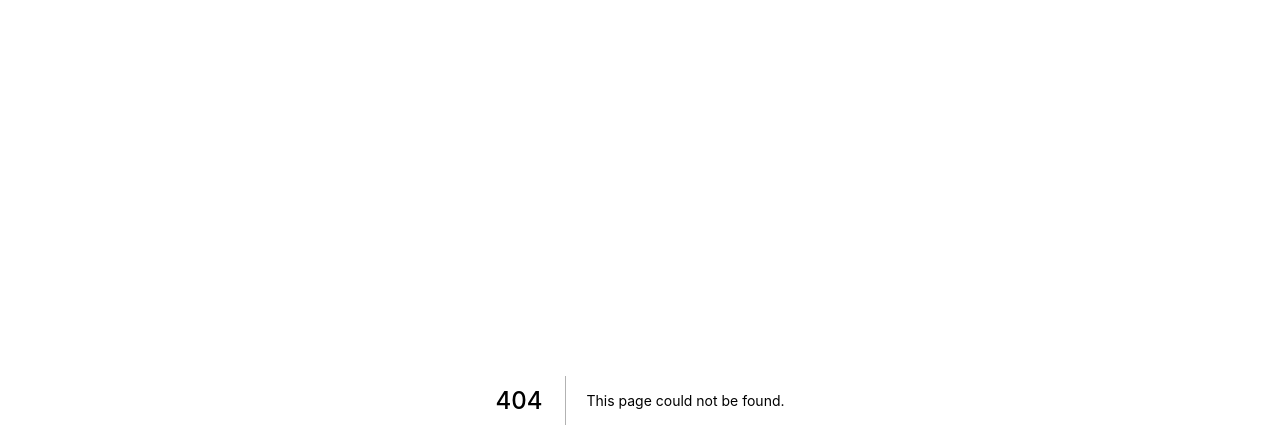
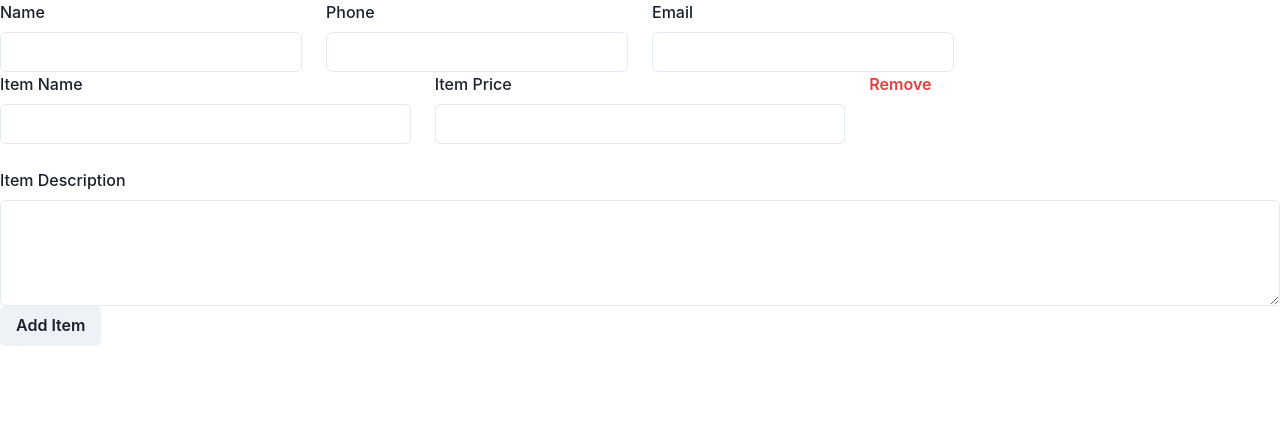
Before and after one commit to IHIutch/getthemenu, a Next.js app: page /profile in a window 1280 px wide. Before the commit this address had no page. Shown: the top 448 px of the page. Built offline with nearby package versions, Linux system fonts and the light colour scheme.

Commit message:
Add profile page

```diff
--- /dev/null
+++ b/layouts/default.js
@@ -0,0 +1,13 @@
+import React from "react";
+import { Box } from "@chakra-ui/react";
+
+const DefaultLayout = ({ children }) => {
+  const containerWidths = ["100%", "640px", "768px", "1024px", "1280px"];
+  return (
+    <Box maxW={[...containerWidths]} mx="auto">
+      {children}
+    </Box>
+  );
+};
+
+export default DefaultLayout;
--- /dev/null
+++ b/pages/profile.js
@@ -0,0 +1,148 @@
+import React, { useState } from "react";
+import DefaultLayout from "../layouts/default";
+import {
+  Box,
+  Button,
+  FormControl,
+  FormHelperText,
+  FormLabel,
+  Grid,
+  GridItem,
+  Input,
+  Textarea,
+} from "@chakra-ui/react";
+import Head from "next/head";
+
+const Profile = () => {
+  const initMenuItem = { name: "", price: "", description: "" };
+
+  const [name, setName] = useState("");
+  const [phone, setPhone] = useState("");
+  const [email, setEmail] = useState("");
+
+  const addMenuItem = () => {
+    setMenu([...menu].concat({ ...initMenuItem }));
+  };
+
+  const updateMenuItem = (idx, key, value) => {
+    const updated = [...menu];
+    updated[idx] = { ...updated[idx], [key]: value };
+    setMenu(updated);
+  };
+
+  const removeMenuItem = (idx) => {
+    const removed = [...menu];
+    removed.splice(idx, 1);
+    setMenu(removed);
+  };
+
+  const [menu, setMenu] = useState([{ ...initMenuItem }]);
+
+  return (
+    <>
+      <Head>
+        <title>Profile</title>
+        <link rel="icon" href="/favicon.ico" />
+      </Head>
+      <DefaultLayout>
+        <Grid templateColumns="repeat(12, 1fr)" gap="6">
+          <GridItem colSpan="3">
+            <Box>
+              <FormControl id="name">
+                <FormLabel>Name</FormLabel>
+                <Input value={name} onChange={(e) => setName(e.target.value)} />
+                {/* <FormHelperText>We'll never share your email.</FormHelperText> */}
+              </FormControl>
+            </Box>
+          </GridItem>
+          <GridItem colSpan="3">
+            <Box>
+              <FormControl id="phone">
+                <FormLabel>Phone</FormLabel>
+                <Input
+                  value={phone}
+                  onChange={(e) => setPhone(e.target.value)}
+                />
+                {/* <FormHelperText>We'll never share your email.</FormHelperText> */}
+              </FormControl>
+            </Box>
+          </GridItem>
+          <GridItem colSpan="3">
+            <Box>
+              <FormControl id="email">
+                <FormLabel>Email</FormLabel>
+                <Input
+                  type="email"
+                  value={email}
+                  onChange={(e) => setEmail(e.target.value)}
+                />
+                {/* <FormHelperText>We'll never share your email.</FormHelperText> */}
+              </FormControl>
+            </Box>
+          </GridItem>
+        </Grid>
+        <Grid templateColumns="repeat(12, 1fr)" gap="6">
+          {menu.map((item, idx) => (
+            <React.Fragment key={idx}>
+              <GridItem colSpan="4">
+                <Box>
+                  <FormControl id="itemName">
+                    <FormLabel>Item Name</FormLabel>
+                    <Input
+                      value={item.name}
+                      onChange={(e) =>
+                        updateMenuItem(idx, "name", e.target.value)
+                      }
+                    />
+                    {/* <FormHelperText>We'll never share your email.</FormHelperText> */}
+                  </FormControl>
+                </Box>
+              </GridItem>
+              <GridItem colSpan="4">
+                <Box>
+                  <FormControl id="itemPrice">
+                    <FormLabel>Item Price</FormLabel>
+                    <Input
+                      value={item.price}
+                      onChange={(e) =>
+                        updateMenuItem(idx, "price", e.target.value)
+                      }
+                    />
+                    {/* <FormHelperText>We'll never share your email.</FormHelperText> */}
+                  </FormControl>
+                </Box>
+              </GridItem>
+              <GridItem colSpan="2">
+                <Button
+                  colorScheme="red"
+                  variant="link"
+                  onClick={() => removeMenuItem(idx)}
+                >
+                  Remove
+                </Button>
+              </GridItem>
+              <GridItem colSpan="12">
+                <Box>
+                  <FormControl id="itemDescription">
+                    <FormLabel>Item Description</FormLabel>
+                    <Textarea
+                      value={item.description}
+                      onChange={(e) =>
+                        updateMenuItem(idx, "description", e.target.value)
+                      }
+                      rows="4"
+                    />
+                    {/* <FormHelperText>We'll never share your email.</FormHelperText> */}
+                  </FormControl>
+                </Box>
+              </GridItem>
+            </React.Fragment>
+          ))}
+        </Grid>
+        <Button onClick={addMenuItem}>Add Item</Button>
+      </DefaultLayout>
+    </>
+  );
+};
+
+export default Profile;
--- a/styles/globals.css
+++ /dev/null
@@ -1,16 +0,0 @@
-html,
-body {
-  padding: 0;
-  margin: 0;
-  font-family: -apple-system, BlinkMacSystemFont, Segoe UI, Roboto, Oxygen,
-    Ubuntu, Cantarell, Fira Sans, Droid Sans, Helvetica Neue, sans-serif;
-}
-
-a {
-  color: inherit;
-  text-decoration: none;
-}
-
-* {
-  box-sizing: border-box;
-}
```
Also changed, not shown: styles/Home.module.css (deleted, +0 -122 lines).
